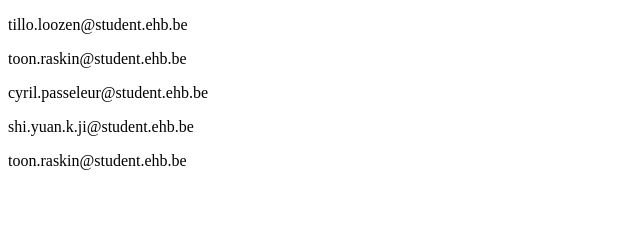
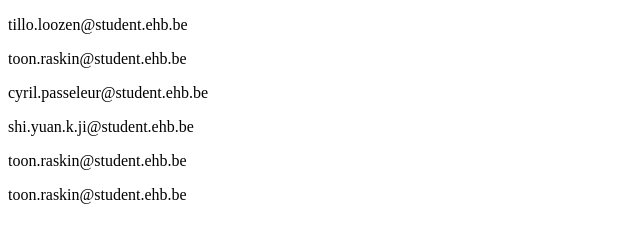
Before and after one commit to EHB-MCT/rebase-123hopsakee, a plain HTML site: page index.html in a window 1280 px wide. Shown: the whole page, without its empty margins (0-640 px from the left). Drawn offline with Linux system fonts and the light colour scheme.

Commit message:
Added another email

```diff
--- a/index.html
+++ b/index.html
@@ -11,6 +11,7 @@
     <p>cyril.passeleur@student.ehb.be</p>
     <p>shi.yuan.k.ji@student.ehb.be</p>
     <p>toon.raskin@student.ehb.be</p>
+    <p>toon.raskin@student.ehb.be</p>
 
 </body>
 </html>
```
